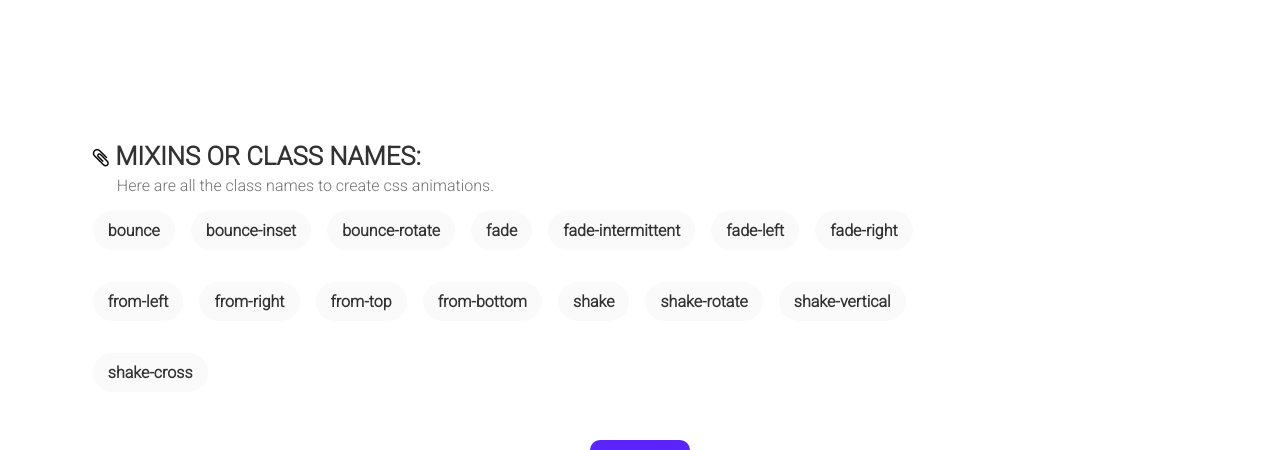
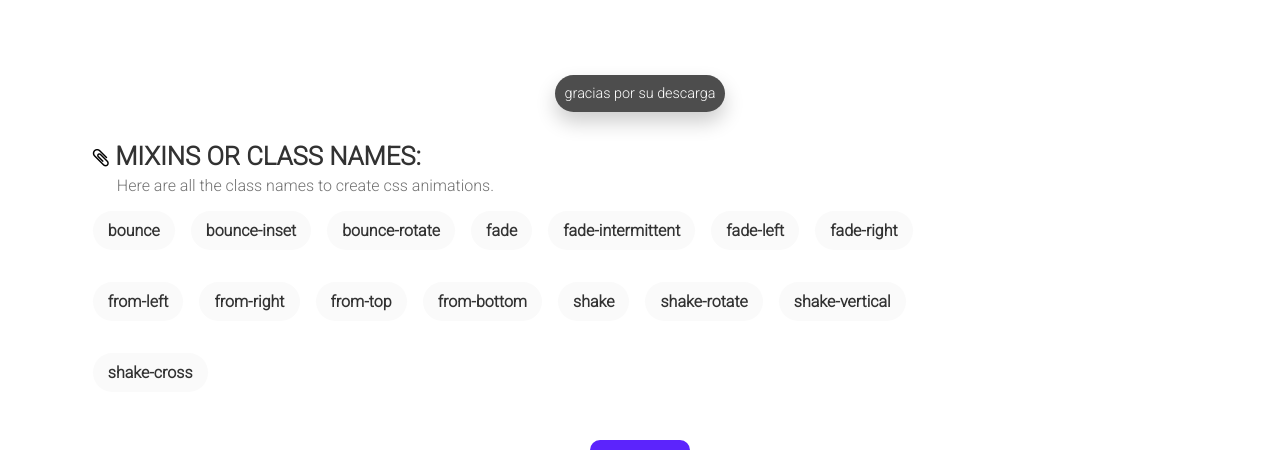
Before and after one commit to jhony-24/fluid-SASS, a website: page docs/index.html in a window 1280 px wide. Shown: the part 650-1100 px from the top of the page. Drawn offline with nearby package versions, Linux system fonts and the light colour scheme.

Commit message:
create style of  component simple-toast

```diff
--- a/docs/assets/js/components.js
+++ b/docs/assets/js/components.js
@@ -39,7 +39,7 @@ Vue.component('card', {
 
 Vue.component('simple-toast', {
     props: ["message"],
-    template: `<div class="message"><span class="text">{{message}}</span></div>`
+    template: `<div class="simple-toast"><span class="text">{{message}}</span></div>`
 });
 
 // main app components
--- a/docs/assets/sass/components/vue.scss
+++ b/docs/assets/sass/components/vue.scss
@@ -136,3 +136,23 @@
         }
     }
 }
+
+// simple toast
+.simple-toast {
+    position: fixed;
+    z-index: 100;
+    bottom: 0;
+    left: 0;
+    right: 0;
+    text-align: center;
+    .text {
+        display: inline-block;
+        margin: 1cm 0;
+        padding: 10px;
+        border-radius: 20px;
+        font-size: .9em;
+        background: lighten(black, 30);
+        color: white;
+        box-shadow: 0 10px 20px rgba(0,0,0,.2);
+    }
+}
--- a/docs/index.html
+++ b/docs/index.html
@@ -25,6 +25,7 @@
 <body>
     <div class="loading" id="loading-page"></div>
     <div id="app">
+        <simple-toast message="gracias por su descarga"></simple-toast>
         <div class="header">
             <div class="links from-top">
                 <strong-link
```
Also changed, not shown: docs/assets/css/main.css.
